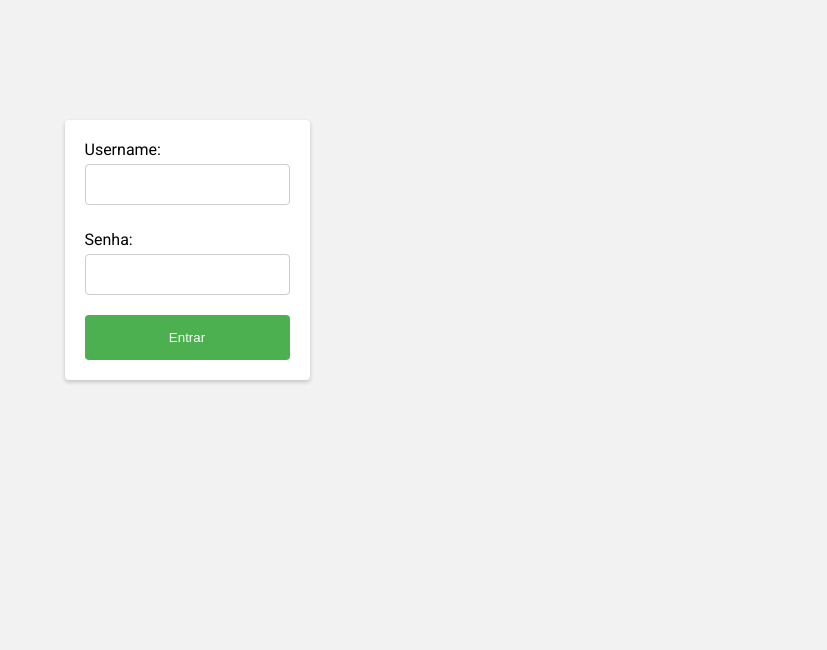
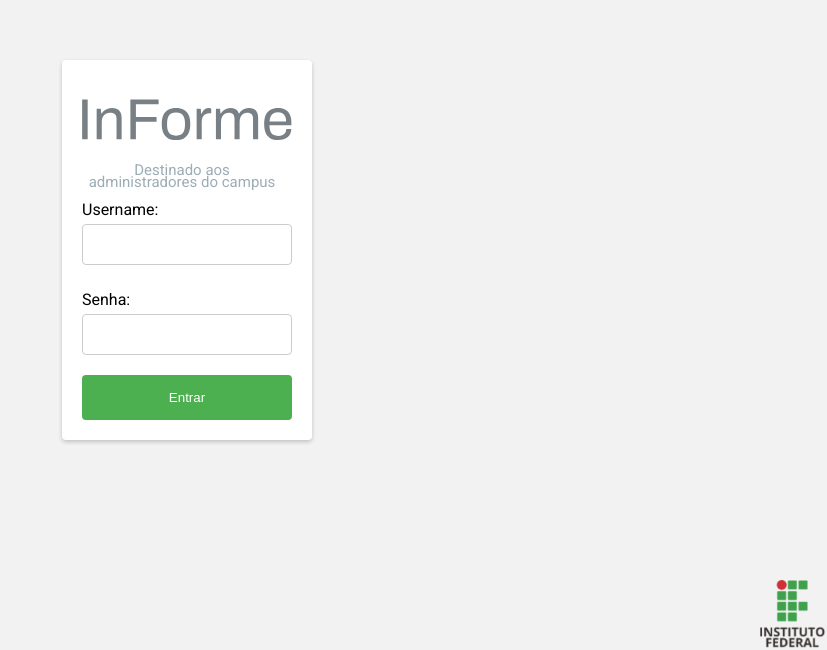
Before and after one commit to lucasttavares/Projeto-Final-PW2, a React (Create React App) app in the folder front-end/: page /login in a window 1280 px wide. Shown: the part 150-800 px from the top of the page, without its empty margins (453-1280 px from the left). Built offline with nearby package versions, Linux system fonts and the light colour scheme.

Commit message:
Estilizando o login

```diff
--- a/front-end/src/pages/Home/styles.css
+++ b/front-end/src/pages/Home/styles.css
@@ -10,6 +10,7 @@
 
 .logo-container img {
   height: 6rem;
+  margin-top: 15rem;
 }
 
 .home-image {
--- a/front-end/src/pages/Login/index.tsx
+++ b/front-end/src/pages/Login/index.tsx
@@ -1,6 +1,9 @@
 import React, { useState, FormEvent } from "react";
-import { useNavigate } from "react-router-dom";
-import { Link } from "react-router-dom";
+import { useNavigate, Link } from "react-router-dom";
+import logoImg from "../../assets/images/InForme.svg";
+import Voltar from "../../assets/images/voltar.svg";
+import logoIFPB from "../../assets/images/logo-ifpb.png"
+
 
 import api from "../../services/api";
 import "./style.css";
@@ -29,6 +32,8 @@ function Login() {
   return (
     <div className="login-form-container">
       <form onSubmit={handleSubmit} className="login-form">
+        <img src={logoImg} alt="logoinforme" className="logo"/>
+        <h2> Destinado aos administradores do campus</h2>
         <div className="input-group">
           <label>Username:</label>
           <input
@@ -51,6 +56,7 @@ function Login() {
         </div>
         <button type="submit">Entrar</button>
       </form>
+      <img src={logoIFPB} alt="Logo IFPB" className="logoIF" />
     </div>
   );
 }
--- a/front-end/src/pages/Login/style.css
+++ b/front-end/src/pages/Login/style.css
@@ -9,6 +9,22 @@
     height: 100vh;
     background-color: #f2f2f2;
   }
+
+.logo{
+  width: 210px;
+  height: 80px;
+}
+
+h2{
+  text-align: center;
+  color: #9CADB6;
+  width: 20rem;
+  font-weight: 500;
+  font-size: 1.5rem;
+  line-height: 1.2rem;
+  margin-bottom: 1.2rem;
+}
+
 
   .login-form {
     padding: 20px;
```
